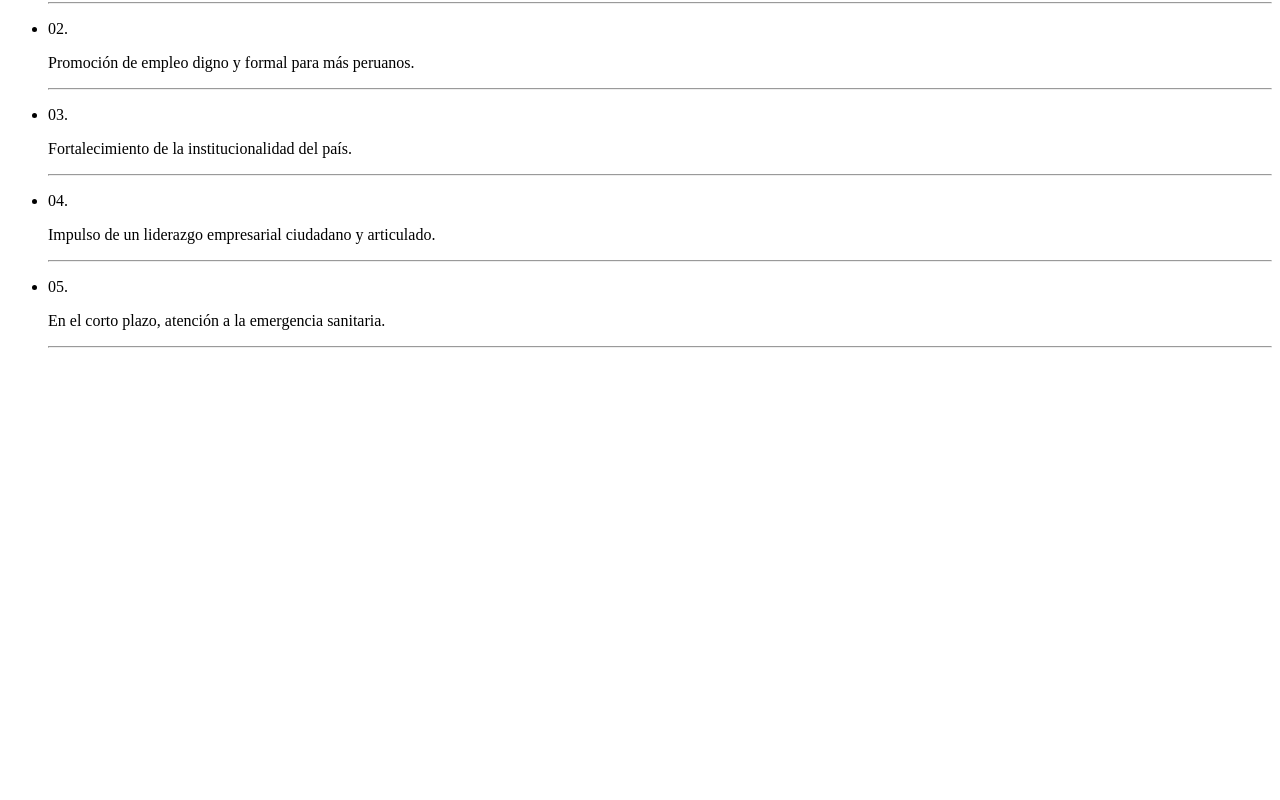
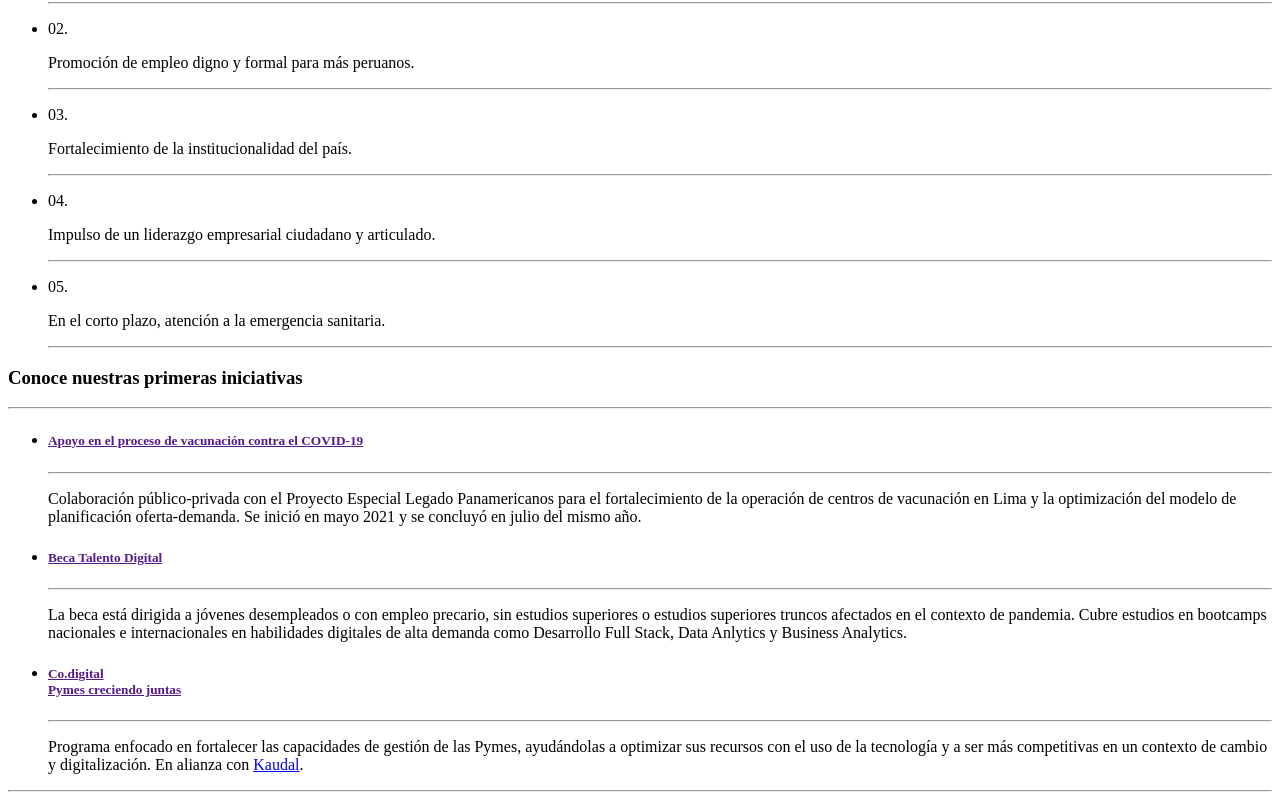
Before and after one commit to darsico/eshoy.pe-clone, a plain HTML site: page index.html in a window 1280 px wide. Shown: the part 1138-1938 px from the top of the page. Before the commit the page ends 1502 px from the top, so only its background shows below. Drawn offline with Linux system fonts and the light colour scheme.

Commit message:
Iniciativas section agregado

```diff
--- a/index.html
+++ b/index.html
@@ -252,6 +252,63 @@
           </ul>
         </div>
       </section>
+
+      <section class="iniciativas">
+        <h3 class="iniciativas__title">Conoce nuestras primeras iniciativas</h3>
+        <hr />
+        <ul class="iniciativas__list">
+          <li class="iniciativas__list-item">
+            <a href="" class="iniciativas__item-link"
+              ><h5 class="iniciativas__item-title">
+                Apoyo en el proceso de vacunación contra el COVID-19
+              </h5></a
+            >
+            <hr class="iniciativas__item-line iniciativas__item-line--purple" />
+            <p class="iniciativas__item-content">
+              Colaboración público-privada con el Proyecto Especial Legado
+              Panamericanos para el fortalecimiento de la operación de centros
+              de vacunación en Lima y la optimización del modelo de
+              planificación oferta-demanda. Se inició en mayo 2021 y se concluyó
+              en julio del mismo año.
+            </p>
+          </li>
+          <li class="iniciativas__list-item">
+            <a class="iniciativas__item-link" href=""
+              ><h5 class="iniciativas__item-title">Beca Talento Digital</h5></a
+            >
+            <hr class="iniciativas__item-line iniciativas__item-line--red" />
+            <p class="iniciativas__item-content">
+              La beca está dirigida a jóvenes desempleados o con empleo
+              precario, sin estudios superiores o estudios superiores truncos
+              afectados en el contexto de pandemia. Cubre estudios en bootcamps
+              nacionales e internacionales en habilidades digitales de alta
+              demanda como Desarrollo Full Stack, Data Anlytics y Business
+              Analytics.
+            </p>
+          </li>
+          <li class="iniciativas__list-item">
+            <a class="iniciativas__item-link" href=""
+              ><h5 class="iniciativas__item-title">
+                Co.digital <br />
+                Pymes creciendo juntas
+              </h5></a
+            >
+            <hr class="iniciativas__item-line iniciativas__item-line--yellow" />
+            <p class="iniciativas__item-content">
+              Programa enfocado en fortalecer las capacidades de gestión de las
+              Pymes, ayudándolas a optimizar sus recursos con el uso de la
+              tecnología y a ser más competitivas en un contexto de cambio y
+              digitalización. En alianza con
+              <a
+                class="iniciativas__item-content-link"
+                href="https://www.kaudal.la/emprendedores"
+                >Kaudal</a
+              >.
+            </p>
+          </li>
+        </ul>
+        <hr />
+      </section>
     </main>
   </body>
 </html>
```
